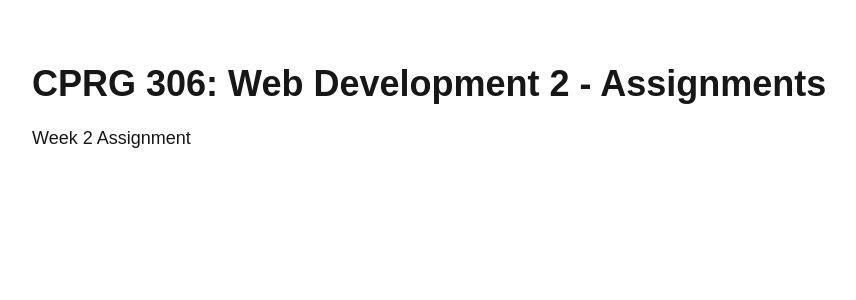
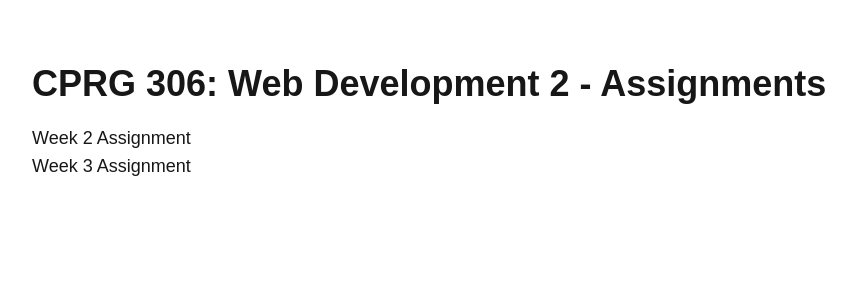
Before and after one commit to Anny-Huang/cprg306-assignments, a Next.js app: page / in a window 1280 px wide. Shown: the top 300 px of the page, without its empty margins (160-1016 px from the left). Built offline with nearby package versions, Linux system fonts and the light colour scheme.

Commit message:
fix props handling in Item component, build the page component, and add week-3 link in the root page

```diff
--- a/app/page.js
+++ b/app/page.js
@@ -4,9 +4,10 @@ export default function Page() {
   return (
     <main>
       <h1 className="text-4xl font-bold mt-[5%] ml-[15%] mb-5">CPRG 306: Web Development 2 - Assignments</h1>
-      <div>
-        <Link href="/week-2" className="text-lg ml-[15%] hover:text-red-400 hover:underline" > Week 2 Assignment</Link>
-      </div>
+      <ul>
+        <li> <Link href="/week-2" className="text-lg ml-[15%] hover:text-red-400 hover:underline" > Week 2 Assignment</Link></li>
+        <li><Link href="/week-3" className="text-lg ml-[15%] hover:text-red-400 hover:underline" > Week 3 Assignment</Link></li>
+      </ul>
     </main>
   );
 }
--- a/app/week-3/item.js
+++ b/app/week-3/item.js
@@ -1,4 +1,4 @@
-export default function Item({ props }) {
+export default function Item(props) {
   return (
     <li className=" bg-darkblue">
       <h2 className="text-sm text-white">Name: {props.name}</h2>
--- a/app/week-3/page.js
+++ b/app/week-3/page.js
@@ -0,0 +1,12 @@
+import ItemList from "./item-list";
+
+export default function Page() {
+  return (
+    <main>
+      <h1 className="text-4xl font-bold mt-[5%] ml-[15%] mb-5">
+        Shopping List
+      </h1>
+      <ItemList />
+    </main>
+  );
+}
```
